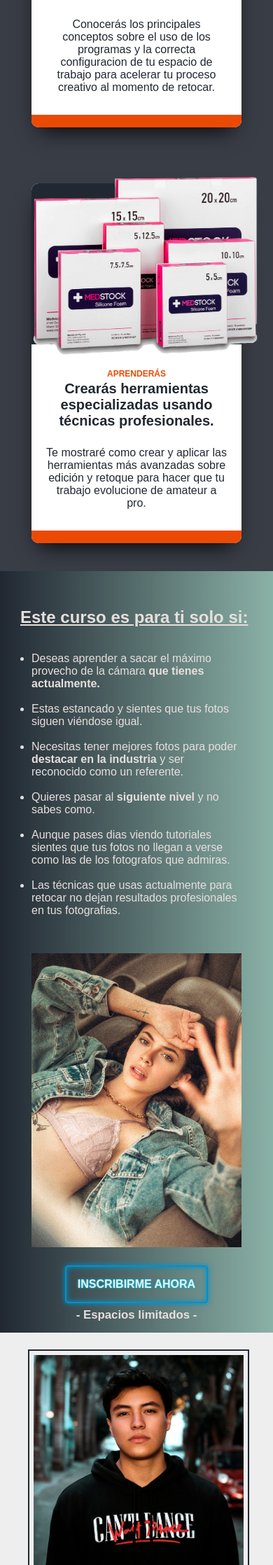
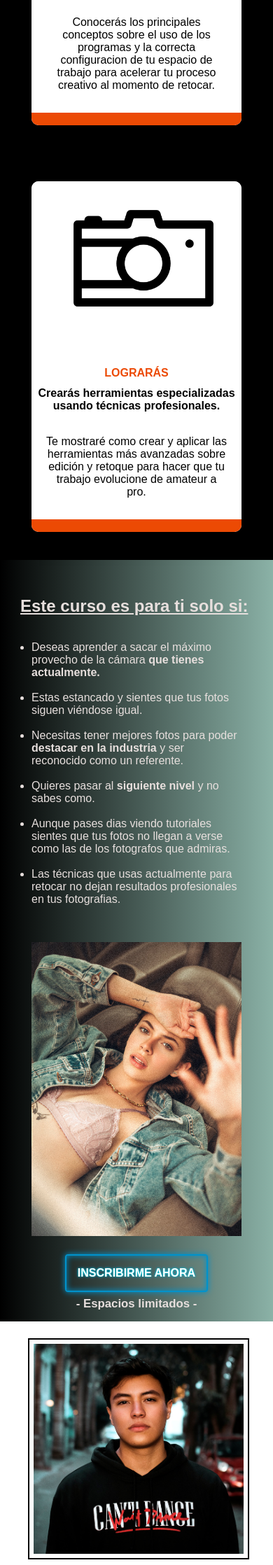
Before and after one commit to Jamir-boop/CREATIVEPRO-web-landing, a PHP site: page / in a window 390 px wide. Shown: the part 1587-3823 px from the top of the page at 70% size. Run offline with PHP 8.4, Linux system fonts and the light colour scheme; some web fonts are replaced.

Commit message:
responsive + content + fix aniation

```diff
--- a/assets/css/index.css
+++ b/assets/css/index.css
@@ -117,7 +117,7 @@ body::-webkit-scrollbar-thumb{
     place-items: center;
     margin-inline: 0;
 
-    background: var(--void_blue);
+    background: #000;
 }
 
 .section-cards .wrapper{
@@ -129,8 +129,9 @@ body::-webkit-scrollbar-thumb{
 }
 
 .card {
+    --ancho: 350px;
     background: white;
-    width: 300px;
+    width: var(--ancho);
     display: inline-block;
     margin: auto;
     border-radius: 10px;
@@ -147,19 +148,21 @@ body::-webkit-scrollbar-thumb{
   margin-bottom: 35px;
   border-top-left-radius: 10px;
   border-top-right-radius: 10px;
-  background: var(--void);
+  background: var(--w);
 }
 
 .card-image img {
-    width: 370px;
+    width: 200px;
     position: absolute;
-    top: -50px;
-    left: -20px;
+    top: 10px;
+    left: calc(var(--ancho)/5);
+
+    filter: invert(100%);
 }
 
 .sobre-titulo {
     text-transform: uppercase;
-    font-size: 12px;
+    font-size: 1rem;
     font-weight: 700;
     margin-bottom: 3px;
     color: var(--fucshia);
@@ -169,6 +172,7 @@ body::-webkit-scrollbar-thumb{
     font-size: 1.25rem;
     font-weight: bold;
     margin-bottom: 5px;
+    padding: .5em;
 }
 
 .card-desc {
@@ -298,28 +302,57 @@ body::-webkit-scrollbar-thumb{
 .carta{
     display: grid;
     place-items: center;
-    grid-template-columns: repeat(auto-fit, minmax(500px, 1fr));
+    grid-template-columns: repeat(2, 1fr);
+    grid-gap: 0;
+    max-width: 1187px;
 }
 
 .carta-text{
     width: 80%;
+    margin: 2em 0 0;
+}
+
+.carta-text span{
+    font-size: 1.4rem;
+    text-transform: capitalize;
+}
+
+.carta-text p{
+    font-size: 1.2em;
 }
 
 .imagen-carta{
     margin: 2em;
+    max-width: 300px;
+    max-height: 300px;
+}
+.imagen-carta-flex{
+    position: relative;
+}
+
+.imagen-carta .imagen-carta-flex img{
     outline: 2px solid var(--void);
     outline-offset: 0.4em;
 
-    max-width: 300px;
-    max-height: 300px;
-}
-
-.imagen-carta img{
+    position: absolute;
+    inset: 0;
+    margin: auto;
     width: 300px;
 }
 
 .lista{
     padding: 2em 1em;
+}
+
+.lista ul h1{
+    font-size: 2rem;
+    text-decoration: underline;
+    text-underline-offset: .125em;
+}
+
+.lista ul li{
+    font-size: 1.4em;
+    margin: 1em 0;
 }
 
 /* ==== NOTICIAS ==== */
--- a/assets/css/responsive.css
+++ b/assets/css/responsive.css
@@ -58,17 +58,38 @@
         font-size: 1rem;
     }
 
+    /* CARDS */
+    .card {
+        --ancho: 300px;
+    }
+    .card-title{
+        font-size: 1rem;
+    }
+
     /* CARTA */
     .carta{
         grid-template-columns: 1fr;
     }
+    .carta-text span{
+        font-size: 1rem;
+    }
 
-    .lista{
-        padding: 0;
+    .carta-text p{
+        font-size: 1em;
+    }
+
+    .imagen-carta-flex{
+        width: 300px;
+        height: 300px;
     }
 
     .lista ul h1{
         margin: 1em -1em;
+        font-size: 1.5rem;
+    }
+
+    .lista ul li{
+        font-size: 1.1em;
     }
 
     /* NOTICIAS */
@@ -88,18 +109,18 @@
     }
 
     .producto-title {
-        font-size: 1rem;
+        font-size: 1.2rem;
     }
 
     .oferta-lista{
         font-size: 1rem;
+        padding: 0 1em 0 0;
     }
 
     .bonus-unit{
         display: flex;
         flex-direction: column;
         margin: 1em 0;
-        padding: 1em .5em;
         justify-content: center;
     }
 
@@ -155,7 +176,7 @@
     /* GARANTIA */
     .garantia-container{
         font-size: 1rem;
-        padding: 1em 0;
+        padding: 1em 1em;
     }
 
     .garantia-container {
@@ -180,7 +201,7 @@
         max-width: 100%;
         height: auto;
 
-        font-size: 1rem;
+        font-size: 1em;
     }
 
     .pregunta::before,
@@ -237,6 +258,10 @@
         font-size: .7rem;
         text-align: center;
     }
+    /* IMAGENES UDIANTES */
+    .imagen_estudiante img{
+        width: 350px;
+    }
 
     /* GRID */
     .grid-container{
--- a/assets/css/root.css
+++ b/assets/css/root.css
@@ -1,8 +1,9 @@
 :root{
-    --void: #212832;
+    /*--void: #212832;*/
+    --void: #000;
     --void_transparent: rgba(14, 11, 22, 0.38);
     --void_blue: #393D46;
-    --w: #EEEEEE;
+    --w: #ffff;
     --w2: #e7dfdd;
     --fucshia: #ec4a04;
     --blue: #0092CB;
--- a/index.html
+++ b/index.html
@@ -135,10 +135,10 @@
     <div class="wrapper">
         <div class="card">
             <div class="card-image">
-                <img src="assets/image/product.png" alt="card imagen"/>
+                <img src="assets/image/camera.png" alt="card imagen"/>
             </div>
 
-            <div class="sobre-titulo">Aprenderás</div>
+            <div class="sobre-titulo">Lograrás</div>
 
             <div class="card-title">
                 Hacer fotografías profesionales con equipos de bajo costo.
@@ -157,10 +157,12 @@
     <div class="wrapper">
         <div class="card">
             <div class="card-image">
-                <img src="assets/image/product.png" alt="card imagen"/>
+<!--                <img src="assets/image/photoshop.png" alt="card imagen"/>-->
+                <img src="assets/image/camera.png" alt="card imagen"/>
+
             </div>
 
-            <div class="sobre-titulo">Aprenderás</div>
+            <div class="sobre-titulo">Lograrás</div>
 
             <div class="card-title">
                 Dominarás al 100% el manejo de los programas.
@@ -179,10 +181,12 @@
     <div class="wrapper">
         <div class="card">
             <div class="card-image">
-                <img src="assets/image/product.png" alt="card imagen"/>
+<!--                <img src="assets/image/play.png" alt="card imagen"/>-->
+                <img src="assets/image/camera.png" alt="card imagen"/>
+
             </div>
 
-            <div class="sobre-titulo">Aprenderás</div>
+            <div class="sobre-titulo">Lograrás</div>
 
             <div class="card-title">
                 Crearás herramientas especializadas usando técnicas profesionales.
@@ -249,24 +253,26 @@
 </section>
 
 <!--===================== CARTA =====================-->
-<section data-aos="fade-left" class="section-carta section" id="seccion1">
+<section class="section-carta section" id="seccion1">
 
     <div class="carta-center">
         <div class="carta-container">
 
                 <div class="carta">
                     <div class="imagen-carta carta1">
+                        <div class="imagen-carta-flex">
                         <img src="assets/image/sebastian2.jpg" alt="img carta">
+                        </div>
                     </div>
 
                     <div class="carta-text">
                         <span><b>DE:</b> Un Referente en el mundo de la fotografia.</span>
-                        <br>
-                        <span><b>PARA:</b> Ti</span>
+                        <br><br>
+                        <span><b>PARA:</b> Principiante con poca experiencia pero grandes metas</span>
                         <p>
                             Este es un mensaje muy personal para ti.  si alguna vez te preguntaste como tener un trabajo profesional que genere un impacto para lograr colaboraciones y que las marcas se fijen en ti, si alguna vez intentaste editar tus fotos en base a lo que aprendiste en workshops y tutoriales pero el resultado de tus fotos no eran los que esperabas, si alguna vez invertiste horas en internet buscando informacion sobre como hacer y retocar fotos pero no encontrabas lo que bucabas, aspiras a convertirte en un referente y lograr construir una comunidad que apueste por tu trabajo, lee muy cuidadosamente la siguiente pagina...
                         </p>
-                        <i class="nombre">Sebastian Bronley</i>
+                        <i>-Sebastian Bronley-</i>
                     </div>
                 </div>
 
@@ -306,9 +312,9 @@
 </section>
 
 <!--===================== PRODUCTO  =====================-->
-<section data-aos="fade-up" class="section-producto section" id="seccion2">
+<section class="section-producto section" id="seccion2">
 
-    <div class="producto-main">
+    <div data-aos="fade-up" class="producto-main">
         <div class="producto-title">
             <h2>Pasa de 0 a 100 como Fotógrafo.</h2>
             <h1>!El CURSO DE RETRATO MÁS COMPLETO!</h1>
@@ -393,16 +399,16 @@
                     <p>Tendrás acceso a un canal de Telegram donde estarán únicamente personas que son parte de Creative Pro, en esta comunidad podrás participar de en vivos, contenido privado, podré resolver todas tus dudas personalmente y a demás podrás conectar con más audiovisuales como tu.</p>
                 </div>
                 <img src="assets/image/product_unit.png" alt="" class="yes-show">
-                <div id="seccion3"></div>
+                <div></div>
             </div>
         </div>
     </div>
-    <div class="producto-pricing">
+    <div class="producto-pricing" id="seccion3">
         <h1>TODO ESTO NORMALMENTE TIENE UN VALOR DE:</h1>
         <h2 style="text-decoration: line-through;">⚠️ 577 DOLARES ⚠️</h2>
     </div>
 
-    <div class="oferta-especial">
+    <div class="oferta-especial" data-aos="fade-left">
         <h2>Sin embargo quiero verte <b>triufar</b> en esta <b>industria</b> por eso...</h2>
         <h1>TE DARÉ UNA OFERTA ESPECIAL DE TODO LO QUE NECESITARÁS AHORA:</h1>
 
@@ -586,6 +570,38 @@
           </div>
         </div>
       </div>
+
+      <div class="estudiante_row">
+        <div class="col-md-4">
+          <p>
+            Llevar el curso de Retoque fotográfico con Sebastian Bronley fue bastante completo y excelente. Vimos cómo retocar una fotografía de retrato desde 0, con Lightroom y luego con las herramientas de Photoshop, y si bien es compleja la edición fue un curso muy ameno en el que aprendes algo tan amplio de una manera sencilla pero sin que se escape ningún detalle. Definitivamente recomiendo el curso para todo fotógrafo porque llevo mi edición de un 0 a 100. <b>10/10</b>
+          </p>
+
+          <div class="wrappper">
+            <img src="assets/image/guillermo.jpg" />
+            <h3>Guillermo Saravia</h3>
+            <small>Estudiante de Audiovisuales</small>
+            <ul class="puntuacion_4">
+              <li>★</li>
+              <li>★</li>
+              <li>★</li>
+              <li>★</li>
+              <li>★</li>
+            </ul>
+          </div>
+        </div>
+      </div>
+
+    </div>
+</section>
+
+<!--===================== IMAGENES ESTUDIANTE  =====================-->
+<section class="section_imagenes_estudiantes section">
+
+    <div class="imagen_estudiante">
+        <img src="assets/image/daniel.jpg" alt="imagen estudiante">
+        <img src="assets/image/daniel.jpg" alt="imagen estudiante">
+    </div>
 
 </section>
 
@@ -606,9 +622,9 @@
 </section>
 
 <!--===================== PRODUCTO2  =====================-->
-<section data-aos="fade-up" class="section-producto section">
+<section class="section-producto section" data-aos="zoom-in">
 
-    <div class="oferta-especial">
+    <div class="oferta-especial" data-aos="fade-up">
         <h2>AHORA QUE NO TIENES NINGUN TIPO DE RIESGO NI EXCUSAS…</h2>
         <h1>!Esto es todo lo que obtendrás!</h1>
 
```
Also changed, not shown: other parts of assets/css/index.css (+30 -10 lines), other parts of index.html (+25 -50 lines), assets/image/belen.jpg (added), assets/image/camera.png (added), assets/image/daniel.jpg (added), assets/image/garantia.png, assets/image/guillermo.jpg (added), assets/image/martin.jpg (added), assets/image/photoshop.png (added), assets/image/play.png (added), assets/image/renato.jpg (added), 1 other file.
